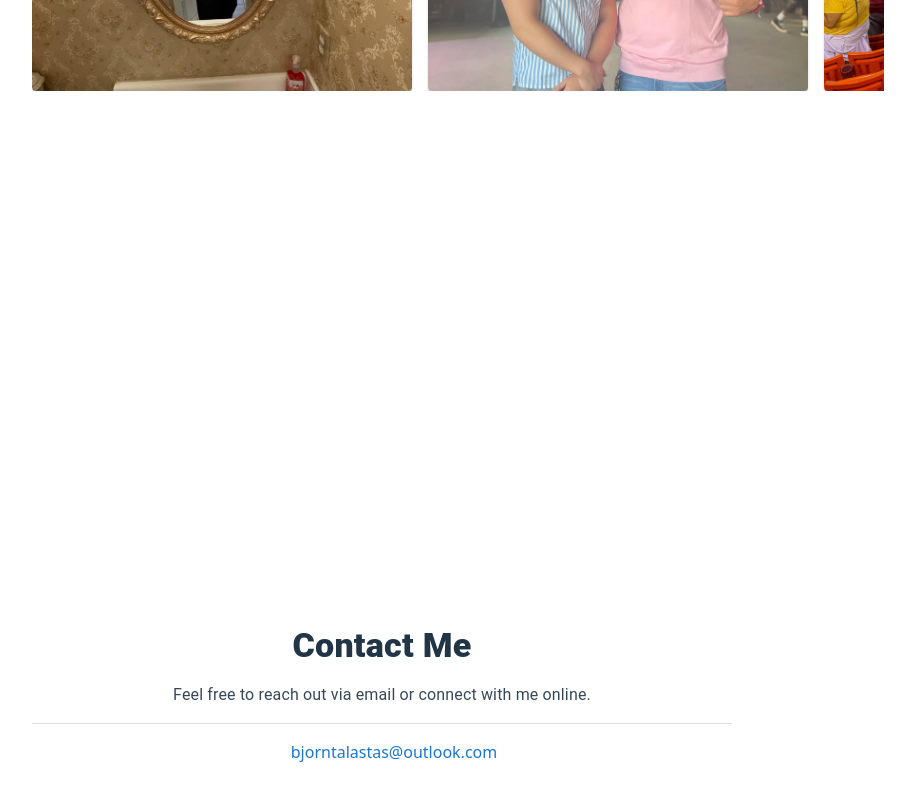
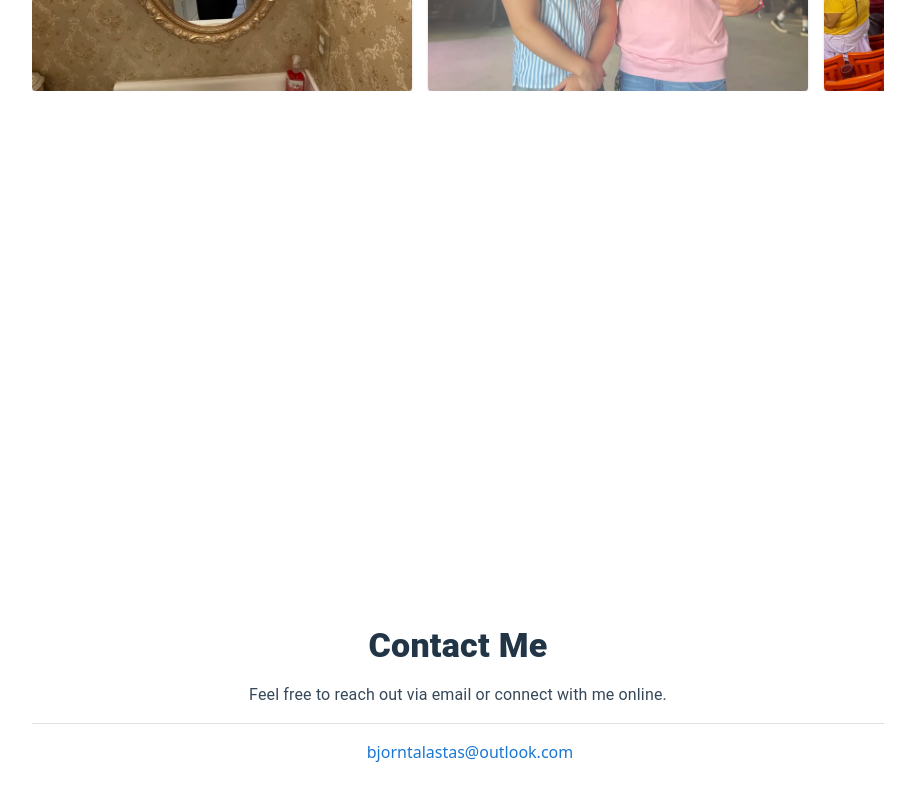
Before and after one commit to btalastas/btal-website-v2, a React (Vite) app: page / in a window 1280 px wide. Shown: the part 5919-6719 px from the top of the page, without its empty margins (182-1097 px from the left). Built offline with nearby package versions, Linux system fonts and the light colour scheme; some icons are missing.

Commit message:
fixed centering on Contact section

```diff
--- a/src/sections/Contact.jsx
+++ b/src/sections/Contact.jsx
@@ -12,18 +12,15 @@ import GitHubIcon from "@mui/icons-material/GitHub";
 
 export default function Contact() {
   return (
-    <Box sx={{ width: "100%", maxWidth: 700 }}>
     <Stack spacing={2} alignItems="center" textAlign="center">
       <Typography variant="h4" sx={{ fontWeight: 800 }}>
         Contact Me
       </Typography>
-
       <Typography sx={{ opacity: 0.9 }}>
         Feel free to reach out via email or connect with me online.
       </Typography>
 
       <Divider sx={{ width: "100%" }} />
-
 
       <Stack direction="row" spacing={1} alignItems="center">
         <EmailIcon color="primary" />
@@ -35,8 +32,6 @@ export default function Contact() {
           bjorntalastas@outlook.com
         </Link>
       </Stack>
-
-        {/* Social Icons */}
       <Stack direction="row" spacing={2}>
         <IconButton
           component="a"
@@ -47,7 +42,6 @@ export default function Contact() {
         >
         <LinkedInIcon fontSize="large" sx={{ color: 'common.white'}} />
         </IconButton>
-
           <IconButton
             component="a"
             href="https://github.com/btalastas"
@@ -59,6 +53,5 @@ export default function Contact() {
           </IconButton>
         </Stack>
       </Stack>
-    </Box>
   );
 }
```
Lines whose indentation alone changed are shown as unchanged.
